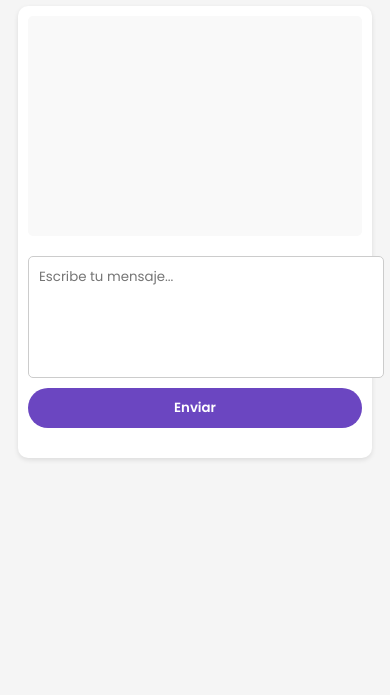
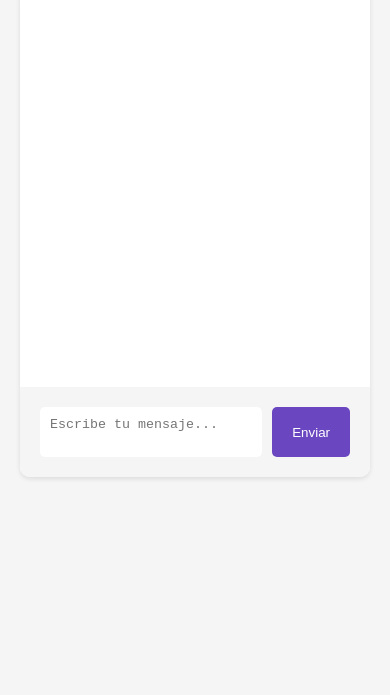
Before and after one commit to afelipeg/agente-planificador-medios, a plain HTML site: page index.html in a window 390 px wide. Shown: the part 149-844 px from the top of the page. Drawn offline with Linux system fonts and the light colour scheme.

Commit message:
style.css

```diff
--- a/style.css
+++ b/style.css
@@ -1,4 +1,10 @@
 @import url('https://fonts.googleapis.com/css2?family=Poppins:wght@400;600&display=swap');
+
+* {
+    margin: 0;
+    padding: 0;
+    box-sizing: border-box;
+}
 
 body {
     font-family: 'Poppins', sans-serif;
@@ -7,7 +13,7 @@ body {
 }
 
 .container {
-    max-width: 600px;
+    max-width: 800px;
     margin: 0 auto;
     padding: 20px;
 }
@@ -22,34 +28,27 @@ h1 {
     background-color: #fff;
     border-radius: 10px;
     box-shadow: 0 2px 5px rgba(0, 0, 0, 0.1);
-    padding: 20px;
+    overflow: hidden;
 }
 
 .chat-output {
-    min-height: 200px;
-    max-height: 400px;
+    height: 400px;
+    padding: 20px;
     overflow-y: auto;
-    margin-bottom: 20px;
-    padding: 10px;
-    background-color: #f9f9f9;
-    border-radius: 5px;
 }
 
 .chat-input {
     display: flex;
-    flex-direction: column;
-    margin-bottom: 20px;
+    padding: 20px;
+    background-color: #f5f5f5;
 }
 
 .chat-input textarea {
-    width: 100%;
-    height: 100px;
+    flex: 1;
+    padding: 10px;
+    border: none;
+    border-radius: 5px;
     resize: none;
-    margin-bottom: 10px;
-    padding: 10px;
-    border: 1px solid #ccc;
-    border-radius: 5px;
-    font-family: 'Poppins', sans-serif;
 }
 
 .chat-input button {
@@ -57,47 +56,23 @@ h1 {
     background-color: #6b46c1;
     color: #fff;
     border: none;
-    border-radius: 20px;
+    border-radius: 5px;
+    margin-left: 10px;
     cursor: pointer;
-    font-family: 'Poppins', sans-serif;
-    font-weight: 600;
-    transition: background-color 0.3s ease;
 }
 
 .chat-input button:hover {
     background-color: #523a87;
 }
 
-.email-input {
-    margin-top: 20px;
+.message {
+    margin-bottom: 10px;
 }
 
-.email-input input {
-    width: 100%;
-    padding: 10px;
-    border: 1px solid #ccc;
-    border-radius: 5px;
-    font-family: 'Poppins', sans-serif;
+.user-message {
+    text-align: right;
 }
 
-@media screen and (max-width: 600px) {
-    .container {
-        padding: 10px;
-    }
-
-    .chat-container {
-        padding: 10px;
-    }
-
-    .chat-input {
-        flex-direction: column;
-    }
-
-    .chat-input textarea {
-        margin-bottom: 10px;
-    }
-
-    .chat-input button {
-        width: 100%;
-    }
+.agent-message {
+    text-align: left;
 }
```
